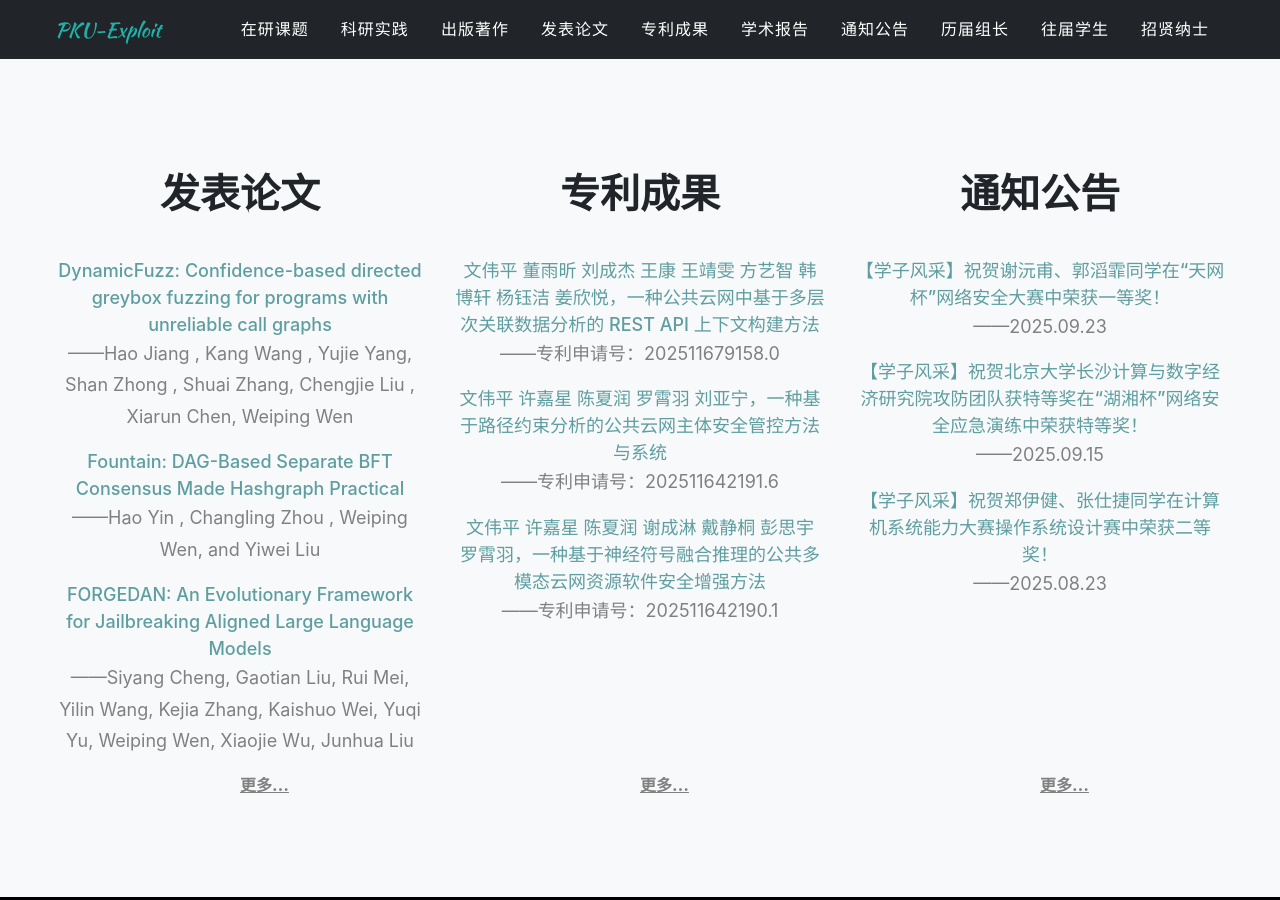
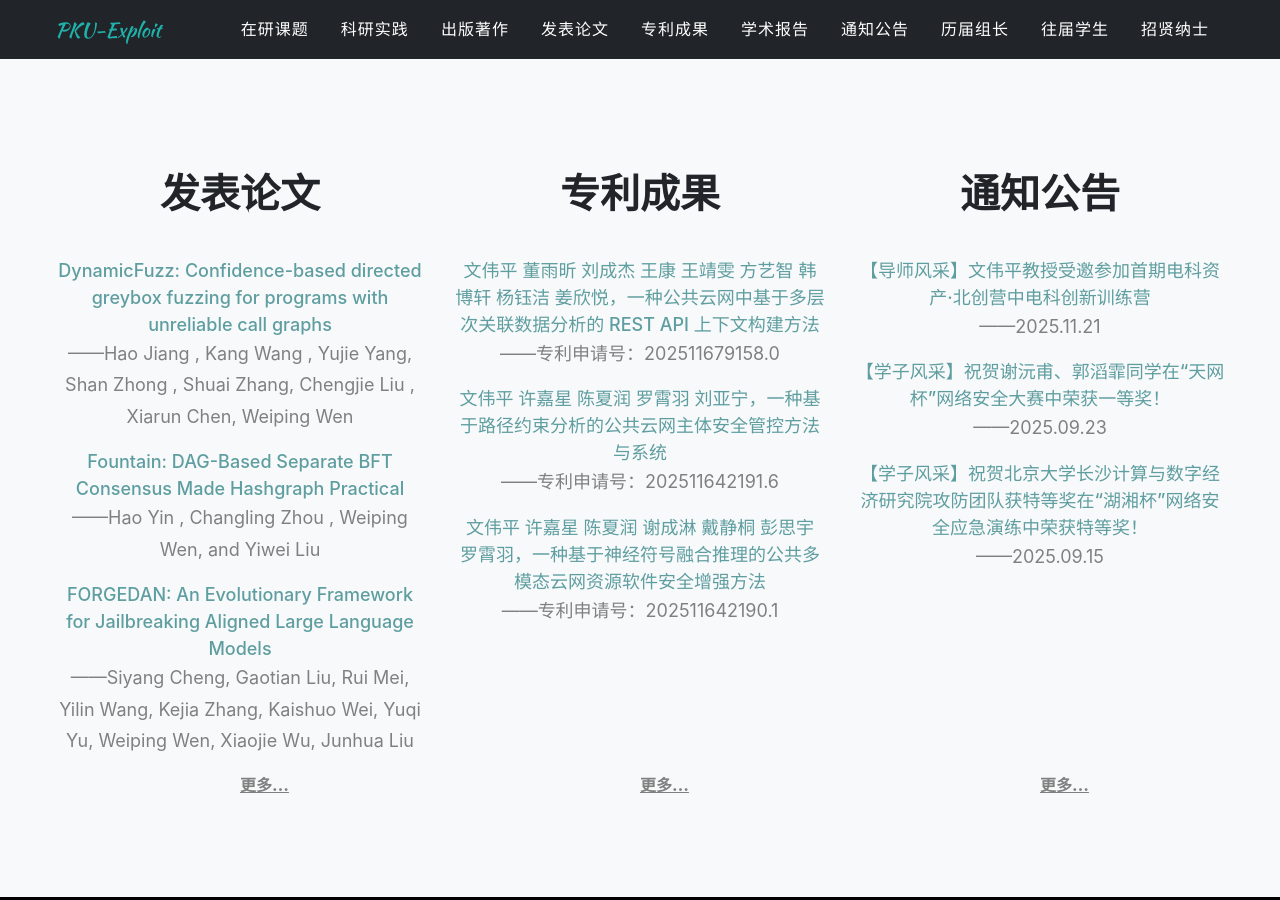
Before and after one commit to xxycfhb/xxycfhb.github.io, a Jekyll site: the page built from index.md, in a window 1280 px wide and 900 px high, scrolled down 1584 px. Built offline with Jekyll 4.4.1, drawn with Linux system fonts in a browser that asks for light colours; some web fonts are replaced.

Commit message:
更新公告

```diff
--- a/_posts/notice/2025-11-21-notice-BeiChuangYing.md
+++ b/_posts/notice/2025-11-21-notice-BeiChuangYing.md
@@ -2,7 +2,7 @@
 layout: post
 title: 通知公告
 subtitle: '【导师风采】文伟平教授受邀参加首期电科资产·北创营中电科创新训练营'
-date: 2025.5.26
+date: 2025.11.21
 permalink: /:categories/:year/:month/:day/:title
 categories:
   - notice
@@ -10,7 +10,7 @@ categories:
 
 11月21日上午，文伟平教授以《新时期网络安全行业发展机遇》为题，从网络空间安全挑战、新基建与新技术带来的机遇、政策环境演进等多维度展开授课。他结合团队在漏洞挖掘、AI安全、区块链等领域的研究成果，指出网络安全正迎来技术融合、政策驱动与产业升级的多重机遇，引导学员把握创新方向，构建可持续的竞争优势。
 <div align=center>
-<img src="https://i.postimg.cc/N01LqJMS/640.jpg" width="400px" />
+<img src="https://i.postimg.cc/N01LqJMS/640.jpg" width="800px" />
 </div>
 <br/>
 
```
